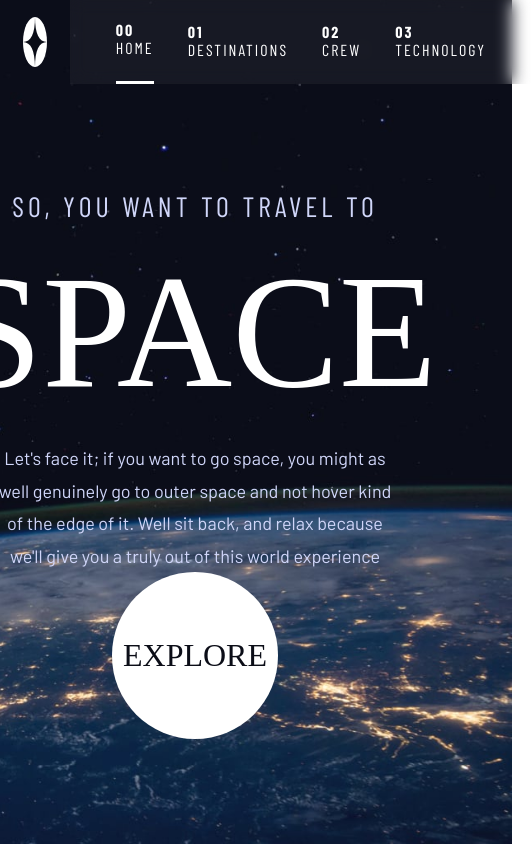
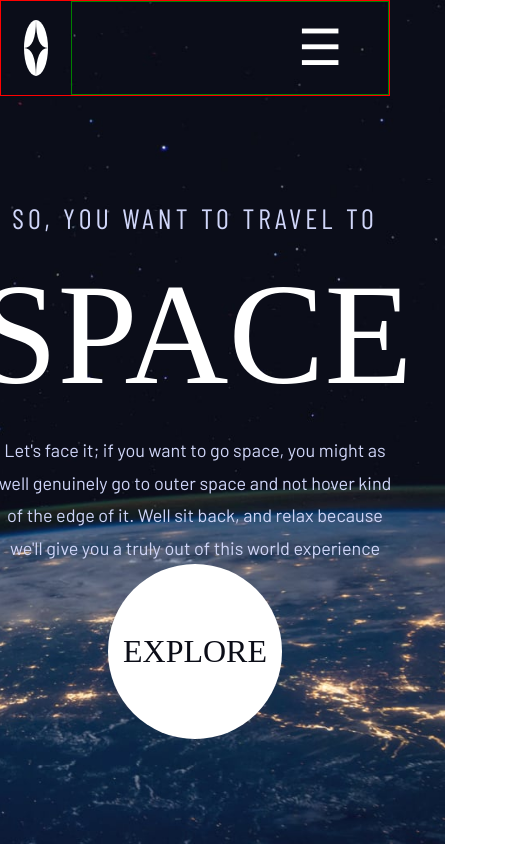
Before and after one commit to hyugatanj/fm-space-tourissm-website, a plain HTML site: page index.html in a window 390 px wide. Shown: the whole page, 532 px wide, since content can reach past the window. Drawn offline with nearby package versions, Linux system fonts and the light colour scheme; a web font is replaced by a local one.

Commit message:
initiate rd-mobile screen size

```diff
--- a/style/header.css
+++ b/style/header.css
@@ -134,5 +134,30 @@ li.active:hover::after {
 }
 
 @media (max-width: 561px) {
+  .burger-btn {
+    display: flex;
+    font-size: 50px;
+    color: white;
+    height: fit-content;
+    width: fit-content;
+    cursor: pointer;
+  }
 
+  header {
+    border: 1px solid red;
+    width: 100%;
+    flex-shrink: 0;
+  }
+
+  nav {
+    border: 1px solid green;
+    justify-content: flex-end;
+    align-items: center;
+    background-color: transparent;
+    backdrop-filter: none;
+  }
+
+  .nav-list {
+    display: none;
+  }
 }
--- a/style/index.css
+++ b/style/index.css
@@ -164,3 +164,26 @@ main {
     font-size: 2rem;
   }
 }
+
+@media (max-width: 561px) {
+  body {
+    width: 100vw;
+    height: 100vh;
+  }
+
+  .upper {
+    font-size: 1.75rem;
+  }
+
+  .middle {
+    font-size: 9rem;
+  }
+
+  .description {
+    font-size: 1.125rem;
+  }
+
+  .explore {
+    font-size: 2rem;
+  }
+}
```
